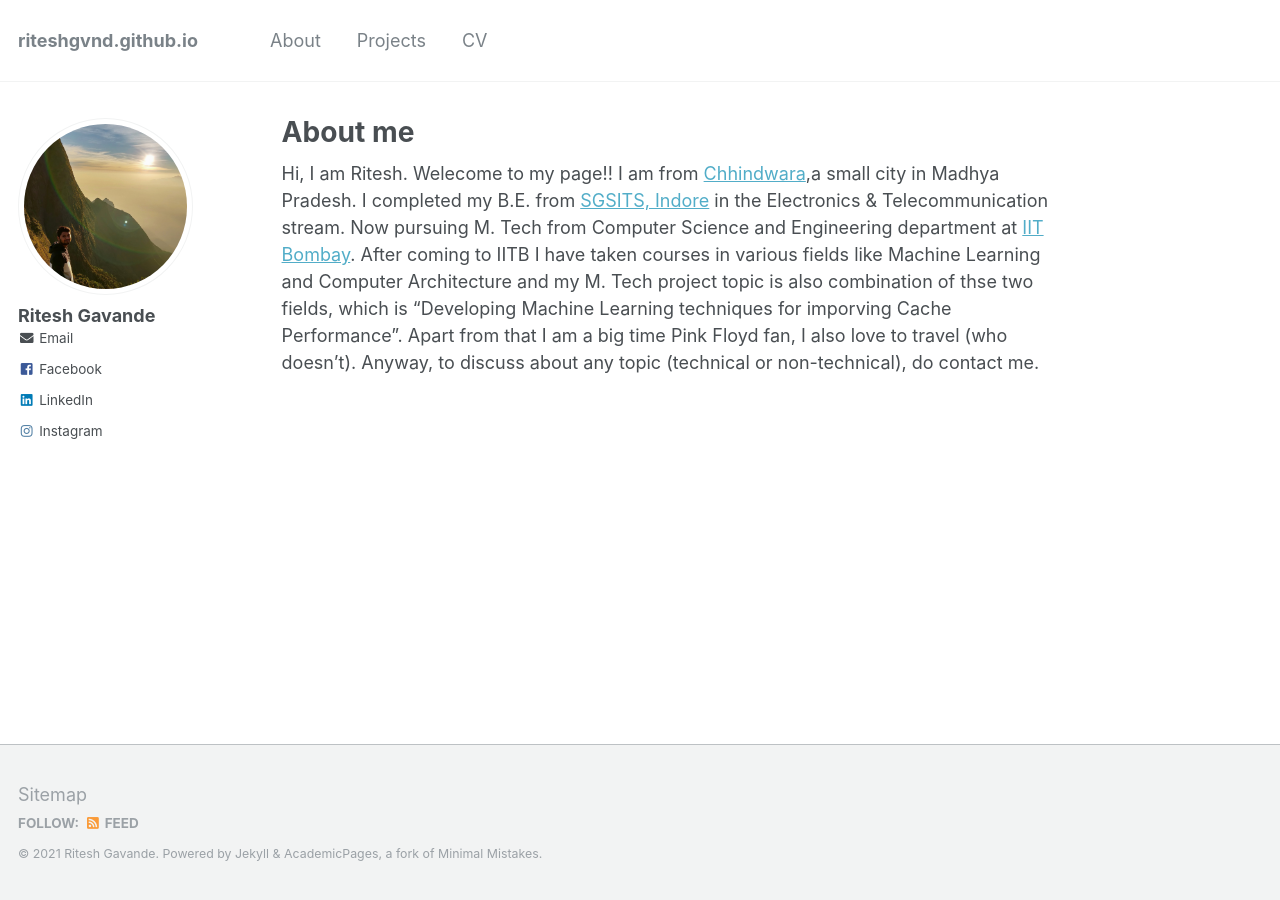
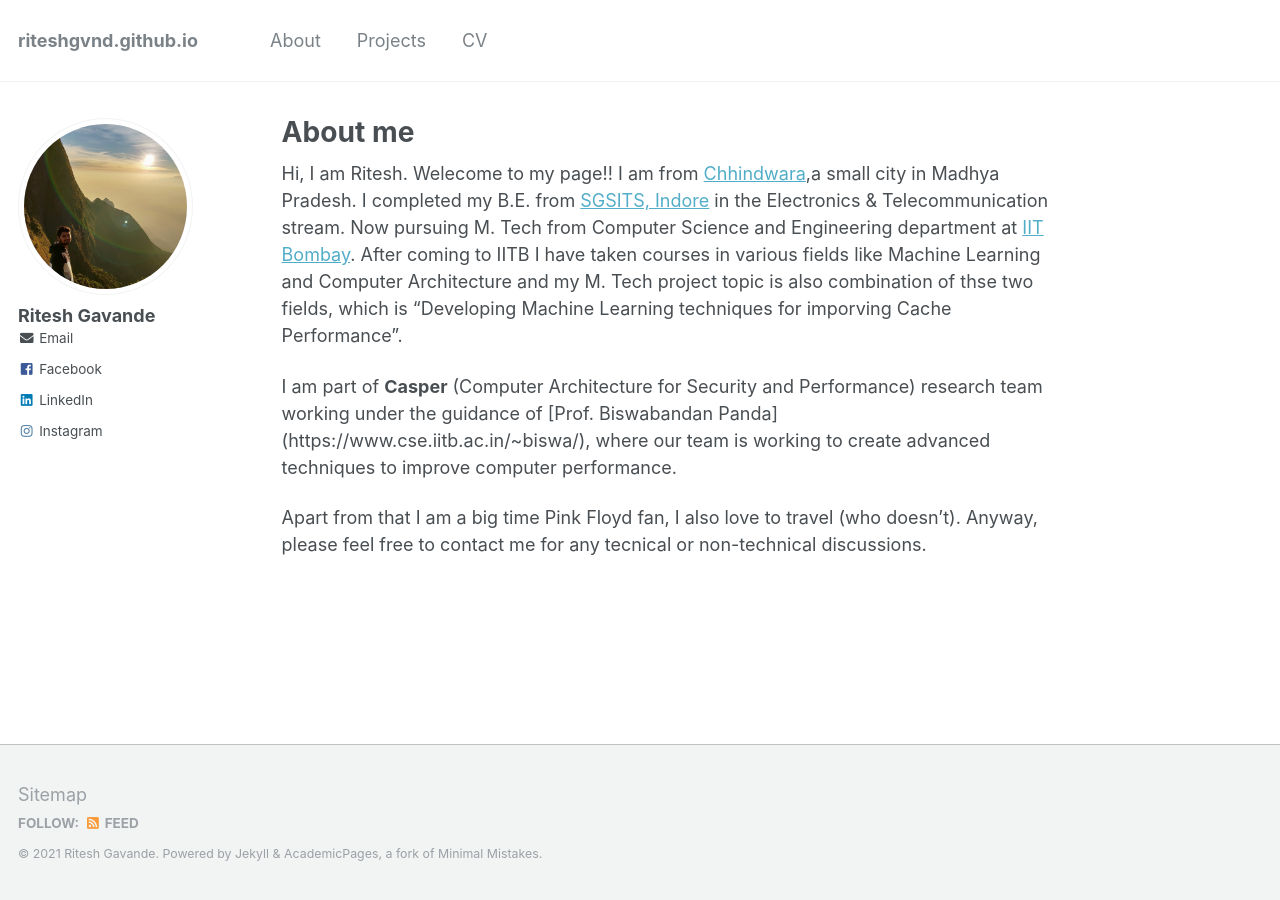
Before and after one commit to Riteshgvnd/riteshgvnd.github.io, a Jekyll site: the page built from _pages/about.md, in a window 1280 px wide. Built offline with Jekyll 4.4.1, drawn with Linux system fonts in a browser that asks for light colours.

Commit message:
Update about.md

```diff
--- a/_pages/about.md
+++ b/_pages/about.md
@@ -13,4 +13,7 @@ redirect_from:
 
 
 Hi, I am Ritesh. Welecome to my page!! I am from [Chhindwara](https://en.wikipedia.org/wiki/Chhindwara),a small city in Madhya Pradesh. I completed my B.E. from [SGSITS, Indore](http://www.sgsits.ac.in/) in the Electronics & Telecommunication stream. Now pursuing M. Tech from Computer Science and Engineering department at [IIT Bombay](https://www.iitb.ac.in/). After coming to IITB I have taken courses in various fields like Machine Learning and Computer Architecture and my M. Tech project topic is also combination of thse two fields, which is  "Developing Machine Learning techniques for imporving Cache Performance".
-Apart from that I am a big time Pink Floyd fan, I also love to travel (who doesn't).  Anyway, to discuss about any topic (technical or non-technical), do contact me.
+
+I am part of **Casper** (Computer Architecture for Security and Performance) research team working under the guidance of [Prof. Biswabandan Panda] (https://www.cse.iitb.ac.in/~biswa/), where our team is working to create advanced techniques to improve computer performance.
+
+Apart from that I am a big time Pink Floyd fan, I also love to travel (who doesn't).  Anyway, please feel free to contact me for any tecnical or non-technical discussions.
```
